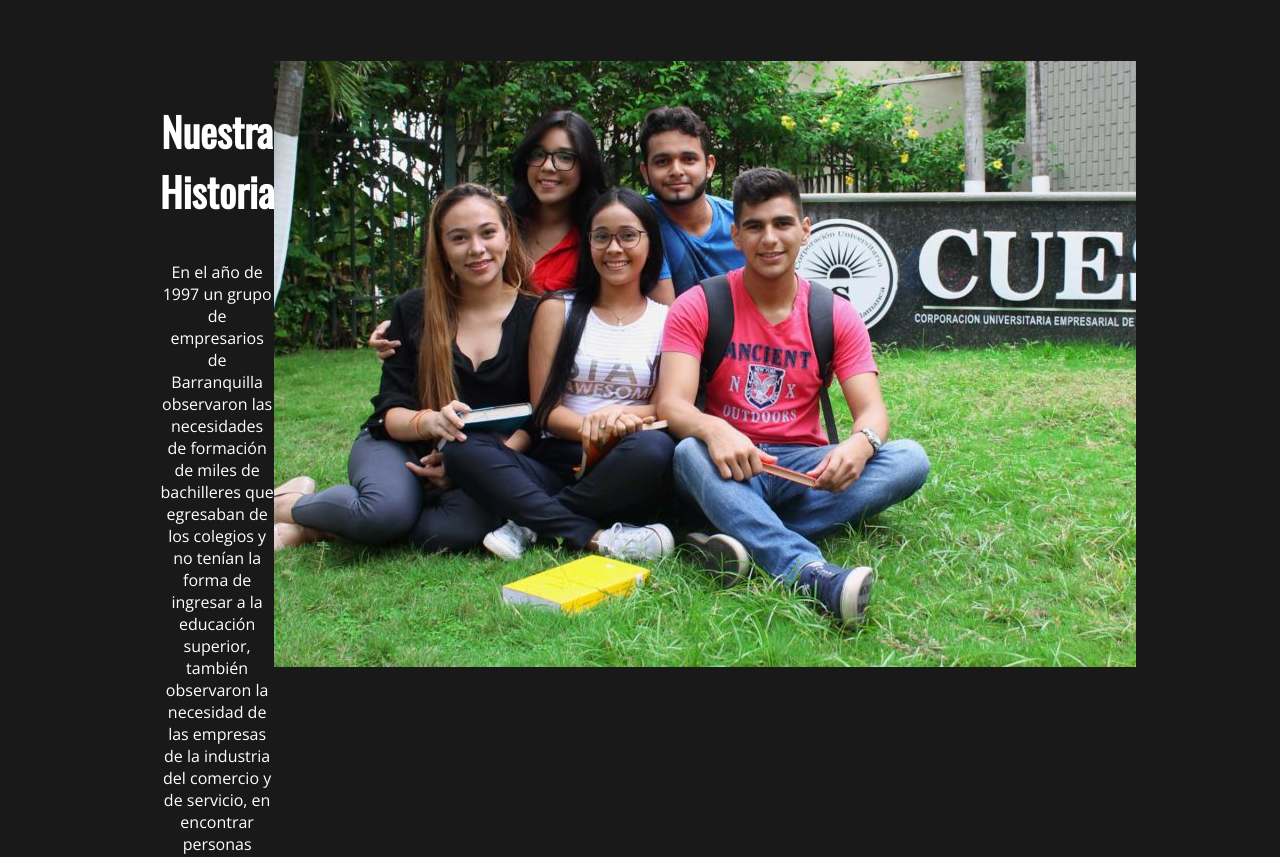
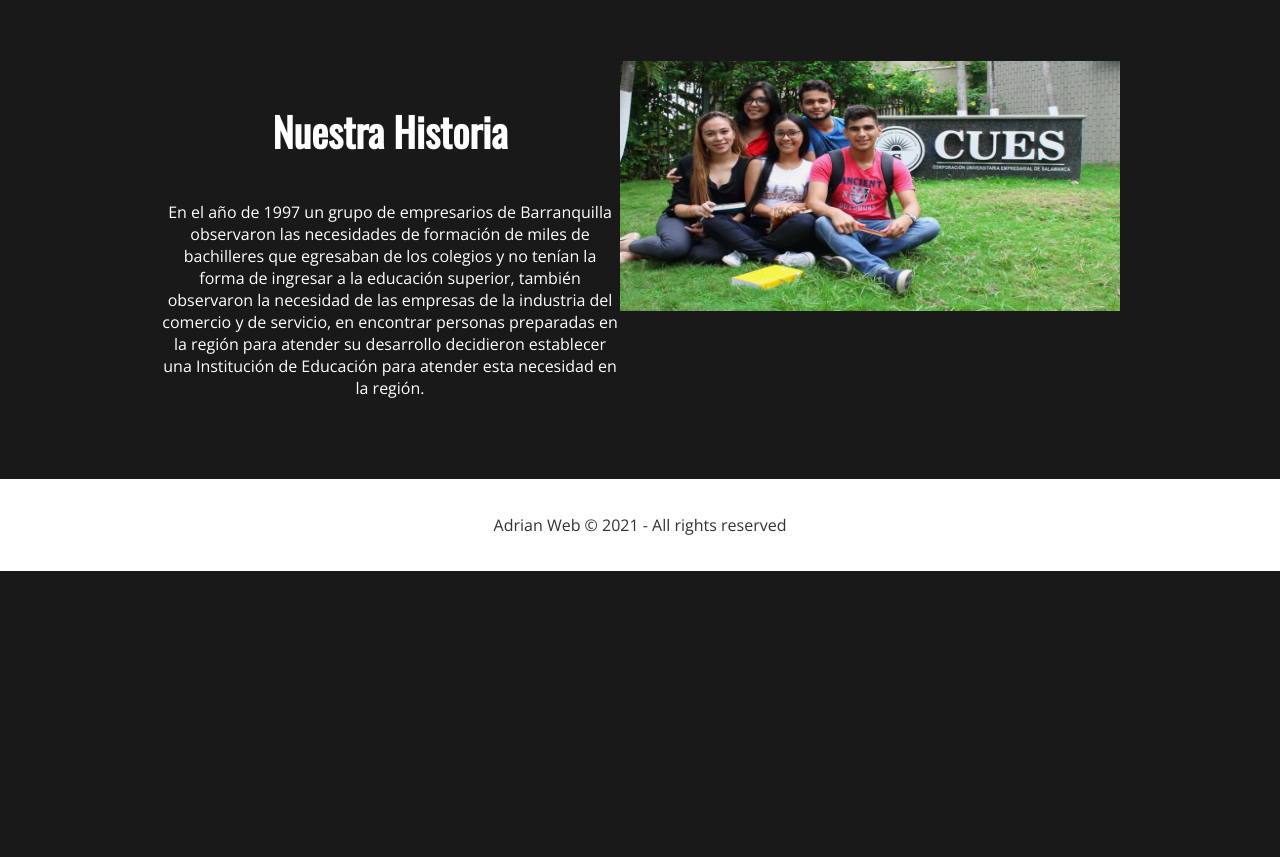
Before and after one commit to AdrianAraujo15/Pagina-Web, a plain HTML site: page index.html in a window 1280 px wide. Shown: the part 1761-2618 px from the top of the page. After the commit the page ends 2332 px from the top, so only its background shows below. Drawn offline with nearby package versions, Linux system fonts and the light colour scheme.

Commit message:
Update index.html

```diff
--- a/index.html
+++ b/index.html
@@ -85,7 +85,7 @@
             </p>
           </div>
           <div class="center">
-            <img src="img/foto.jpg" alt="Foto Cues" class="Historia">
+            <img src="img/foto.jpg" width="500" height="250" alt="Foto Cues" class="Historia">
           </div>
         </div>
       </div>
```
